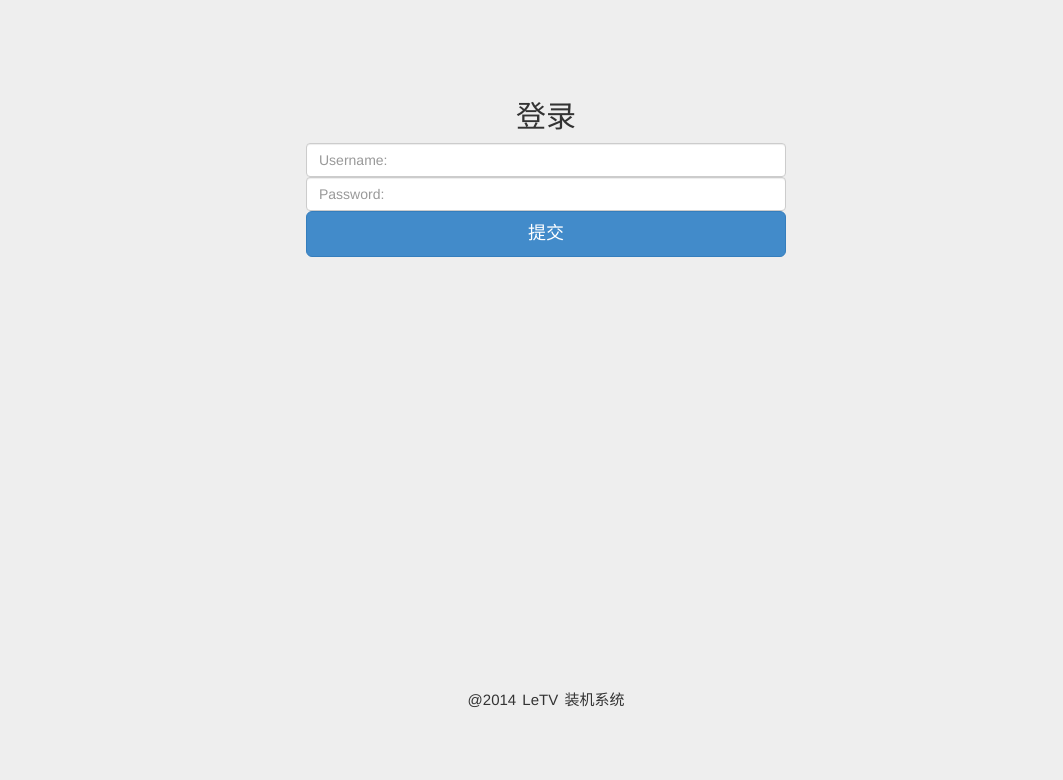
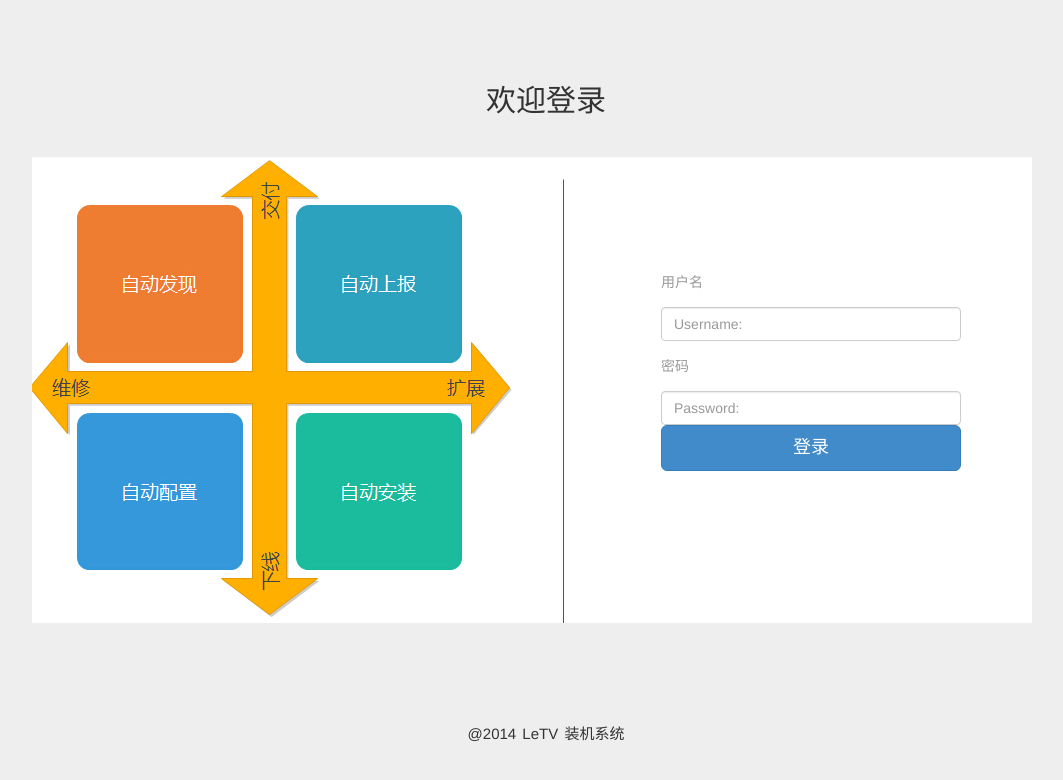
Before and after one commit to gaoming655/auto_install, a Django app: page / in a window 1280 px wide. Shown: the top 780 px of the page, without its empty margins (94-1157 px from the left). Run offline with Django 3.2, Linux system fonts and the light colour scheme; some libraries are stand-ins or nearby versions.

Commit message:
add  login  img

```diff
--- a/templates/base.html
+++ b/templates/base.html
@@ -17,9 +17,7 @@
 	}
 	.footer{
 		width: 100%;
-		position: absolute;
-		bottom: 10%;
-		left: 0;
+		padding-top: 100px;
 		text-align: center;
 		font-size: 15px;
 		overflow: hidden;
--- a/templates/login.html
+++ b/templates/login.html
@@ -4,25 +4,48 @@
 {% endblock %}
 {% block css%}
 	<style type="text/css">
-	.form-signin{
-		margin-right: 330px;
-		margin-left: 330px;
-		max-width: 500px;
-		padding-top: 60px;
-	}
+
 	body{
 		background-color: #eee;
+		padding-top: 5%;
 	}
 	h2 {
 		text-align: center;
+		padding-bottom: 30px;
+	}
+	span{
+		margin: 0;
+		padding:0;
+		color: #999999;
+		line-height: 20px;
+	}
+	.LoginForm{
+		padding-top: 100px;
+		line-height: 50px;
+		padding-left: 100px;
+		width: 400px;
+	}
+	img{
+		padding-left: 10%;
 	}
 	</style>
 {% endblock %}
 {% block body%}
-<form class="form-signin" method="post" role="form">{% csrf_token %}
-	<h2 class="form-signin-heading">登录</h2>
-	{{ forms.username }}
-	{{ forms.passwd }}
-	<button class="btn btn-lg btn-primary btn-block" type="submit">提交</button>
-</form>
+<div class="bimg">
+	<div class="row">
+		<h2>欢迎登录</h2>
+			<div class="col-md-6">
+				<img src="/static/images/login.jpg">
+			</div>
+			<div class="col-md-6">
+				<form class="LoginForm"method="post" role="form">{% csrf_token %}
+					<span>用户名</span>
+					{{ forms.username }}
+					<span>密码</span>
+					{{ forms.passwd }}
+					<button class="btn btn-lg btn-primary btn-block" type="submit">登录</button>
+				</form>
+			</div>
+	</div>
+</div>
 {% endblock %}
```
Also changed, not shown: static/images/login.jpg (added).
